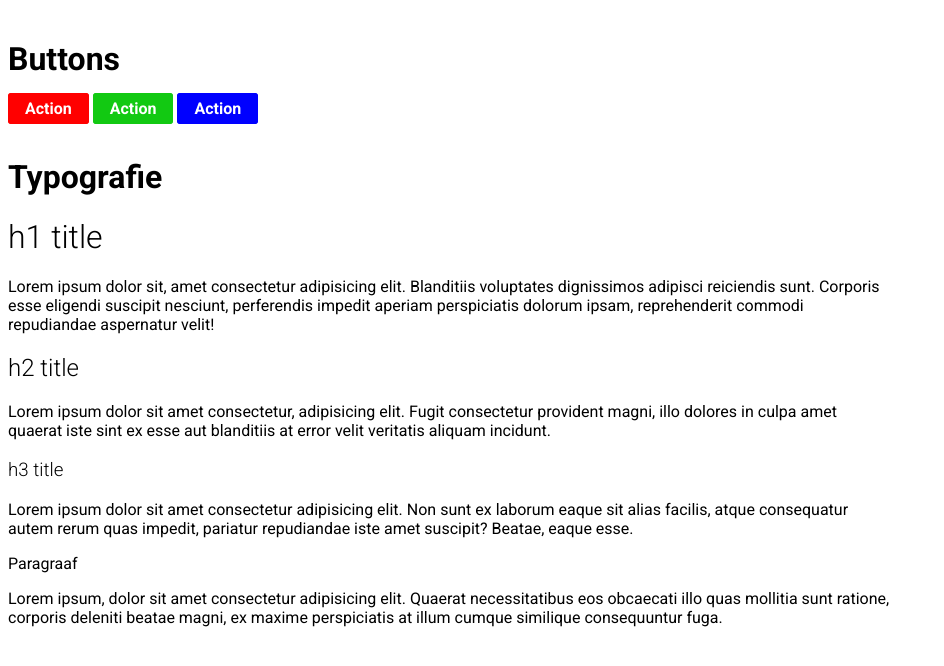
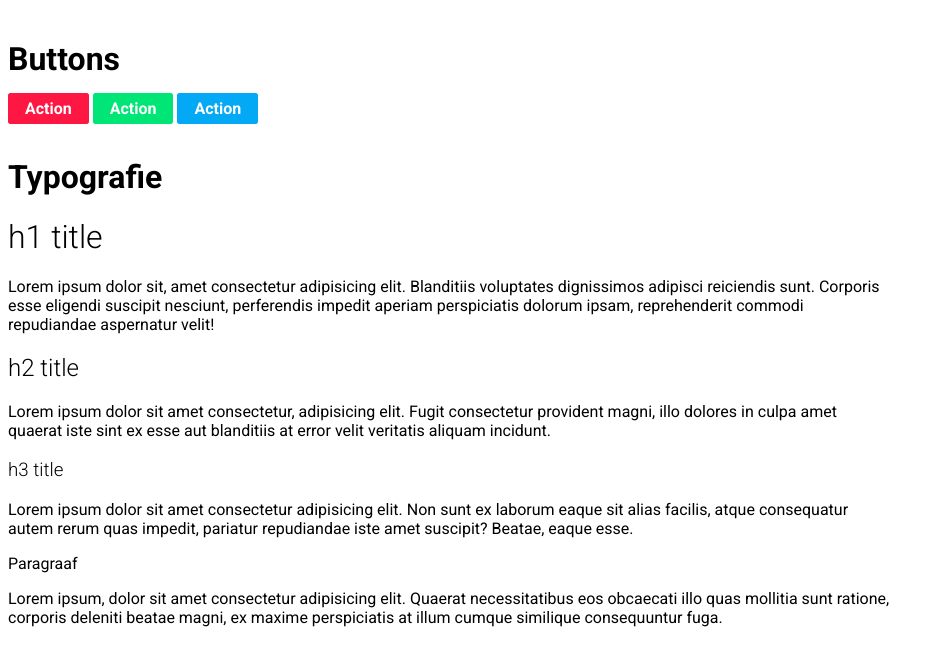
Before and after one commit to yoersaen/1718-nmd1-components, a plain HTML site: page app/index.html in a window 1280 px wide. Shown: the whole page, without its empty margins (0-944 px from the left). Drawn offline with Linux system fonts and the light colour scheme.

Commit message:
Update app

```diff
--- a/app/assets/css/main.css
+++ b/app/assets/css/main.css
@@ -3,40 +3,40 @@ html {
 }
 
 .btn {
-    border: 1px solid #f00;
+    border: 1px solid #ff1744;
     padding: 5px 16px;
     border-radius: 3px;
     text-decoration: none;
-    background-color: red;
+    background-color: #ff1744;
     color: white;
     font-weight: 700;
 }
 
 .btn:hover {
-    background: white;
-    color: red;
+    color: white;
+    background: #ff616f;
 }
 
 .primary-btn {
-    background-color: rgb(18, 201, 18);
+    background-color: #00e676;
     color: white;
-    border-color: rgb(18, 201, 18);
+    border-color: #00e676;
 }
 
 .primary-btn:hover {
-    background: white;
-    color: rgb(18, 201, 18);
+    color: white;
+    background: #66ffa6;
 }
 
 .secondary-btn {
-    background: blue;
+    background: #03a9f4;
     color: white;
-    border-color: blue;
+    border-color: #03a9f4;
 }
 
 .secondary-btn:hover {
-    background: white;
-    color: blue;
+    color: white;
+    background: #67daff;
 }
 
 .title {
```
